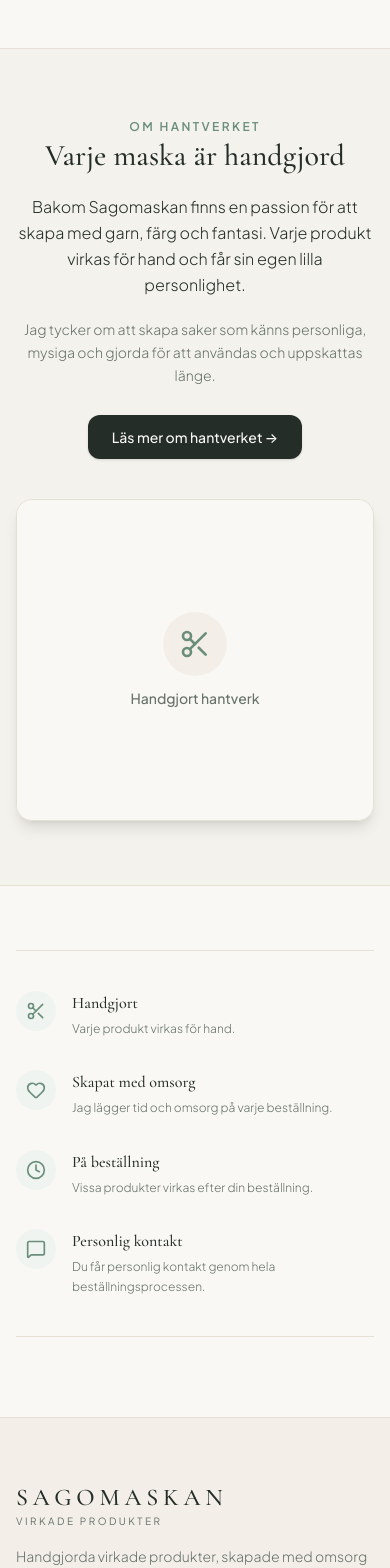
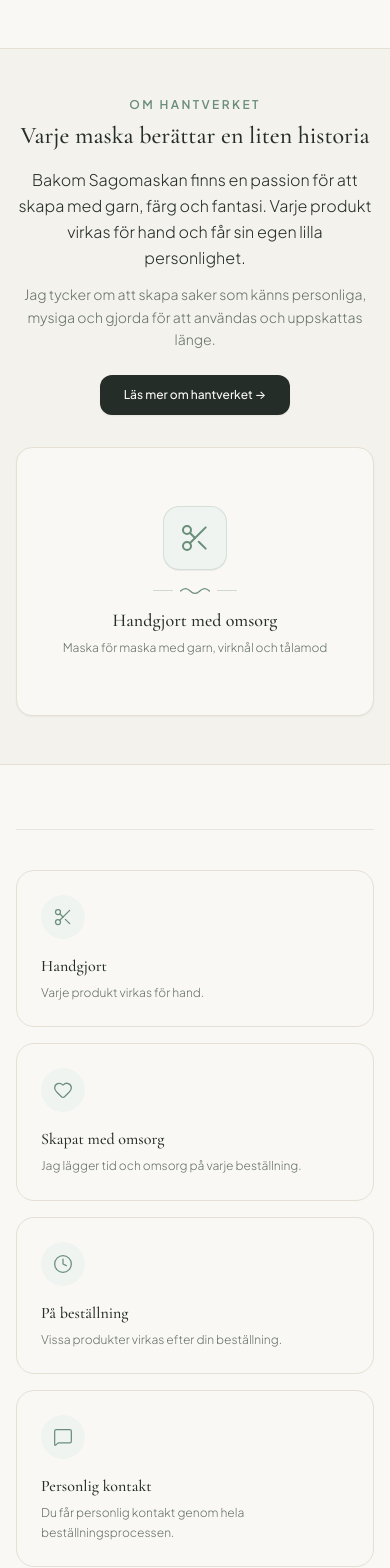
Before and after one commit to adamalice2221/sagomaskan, a React (Vite) app: page / in a window 390 px wide. Shown: the part 1780-3348 px from the top of the page. Built offline with nearby package versions, Linux system fonts and the light colour scheme; no server answers; the database is empty.

Commit message:
refactor: update home page teaser and shop header
Update the about teaser section layout for better responsiveness and remove the redundant header title on the shop page to improve visual hierarchy.

```diff
--- a/src/pages/HomePage.tsx
+++ b/src/pages/HomePage.tsx
@@ -278,27 +278,43 @@ export const HomePage: React.FC<HomePageProps> = ({
         )}
       </section>
 
-      {/* 4. ABOUT TEASER SECTION ("Varje maska är handgjord") */}
-      <section id="about-teaser-section" className="bg-[#F3EFE8]/70 border-y border-[#E6DFD3] py-16 sm:py-20">
+      {/* 4. ABOUT TEASER SECTION ("Varje maska berättar en liten historia") */}
+      <section id="about-teaser-section" className="bg-[#F3EFE8]/70 border-y border-[#E6DFD3] py-12 sm:py-16 lg:py-20">
         <div className="max-w-7xl mx-auto px-4 sm:px-6 lg:px-8">
-          <div className="grid grid-cols-1 lg:grid-cols-12 gap-10 lg:gap-14 items-center">
+          <div className="grid grid-cols-1 lg:grid-cols-12 gap-8 sm:gap-10 lg:gap-14 items-center">
 
             {/* Visual with Genuine Crochet Craft Aesthetic */}
             <div className="lg:col-span-5 order-2 lg:order-1">
-              <div className="relative mx-auto max-w-md">
-                <div className="relative rounded-2xl overflow-hidden border border-[#E6DFD3] shadow-lg">
+              <div className="relative mx-auto max-w-sm sm:max-w-md lg:max-w-none">
+                <div className="relative rounded-2xl sm:rounded-3xl overflow-hidden border border-[#E6DFD3] bg-[#FAF8F5] shadow-xs aspect-4/3 sm:aspect-4/3 md:aspect-square lg:aspect-4/5 flex items-center justify-center">
                   {settings?.aboutImageUrl ? (
                     <img
                       src={settings.aboutImageUrl}
-                      alt="Handvirkat hantverk med struktur"
-                      className="w-full h-80 sm:h-96 object-cover"
+                      alt="Sagomaskan - Handvirkat hantverk med garn och virknål"
+                      className="w-full h-full object-cover object-center transform hover:scale-[1.02] transition-transform duration-700 ease-out"
                     />
                   ) : (
-                    <div className="w-full h-80 sm:h-96 bg-[#FAF8F5] flex flex-col items-center justify-center p-8 text-center text-[#66726A] space-y-3">
-                      <div className="w-16 h-16 rounded-full bg-[#F3EFE8] flex items-center justify-center text-[#6B8E7B]">
-                        <Scissors className="w-8 h-8" />
+                    <div className="w-full h-full flex flex-col items-center justify-center p-6 sm:p-8 text-center text-[#66726A] relative">
+                      {/* Subtle organic craft decorative backdrop */}
+                      <div className="w-16 h-16 sm:w-20 sm:h-20 rounded-2xl bg-[#EFF4F1] border border-[#6B8E7B]/20 flex items-center justify-center text-[#6B8E7B] mb-4 sm:mb-5 shadow-2xs">
+                        <Scissors className="w-8 h-8 sm:w-9 sm:h-9" strokeWidth={1.5} />
                       </div>
-                      <p className="text-sm font-medium">Handgjort hantverk</p>
+
+                      {/* Decorative stitch accent */}
+                      <div className="inline-flex items-center justify-center gap-1.5 text-[#6B8E7B] mb-2.5" aria-hidden="true">
+                        <span className="w-5 h-[1.5px] bg-[#6B8E7B]/30 rounded-full" />
+                        <svg className="w-8 h-2.5 text-[#6B8E7B]" viewBox="0 0 40 12" fill="none" stroke="currentColor" strokeWidth="1.5" strokeLinecap="round">
+                          <path d="M2 6c4-4 8-4 12 0s8 4 12 0 8-4 12 0" />
+                        </svg>
+                        <span className="w-5 h-[1.5px] bg-[#6B8E7B]/30 rounded-full" />
+                      </div>
+
+                      <h3 className="font-serif text-lg sm:text-xl text-[#242D27] font-medium mb-1">
+                        Handgjort med omsorg
+                      </h3>
+                      <p className="text-xs sm:text-[13px] text-[#66726A] font-light max-w-xs leading-relaxed">
+                        Maska för maska med garn, virknål och tålamod
+                      </p>
                     </div>
                   )}
                 </div>
@@ -306,24 +322,27 @@ export const HomePage: React.FC<HomePageProps> = ({
             </div>
 
             {/* Narrative Content - Personal and genuine */}
-            <div className="lg:col-span-7 order-1 lg:order-2 space-y-5 text-center lg:text-left">
-              <span className="text-xs uppercase tracking-[0.2em] text-[#6B8E7B] font-semibold">
+            <div className="lg:col-span-7 order-1 lg:order-2 text-center lg:text-left flex flex-col justify-center">
+              <div>
+                <p className="text-xs uppercase tracking-[0.2em] text-[#6B8E7B] font-semibold mb-2 sm:mb-2.5">
                   Om hantverket
-              </span>
+                </p>
 
-              <h2 className="font-serif text-3xl sm:text-4xl md:text-5xl text-[#242D27] leading-tight font-medium">
-                Varje maska är handgjord
+                <h2 className="font-serif text-2xl sm:text-3xl lg:text-4xl text-[#242D27] leading-[1.25] font-medium mb-4 sm:mb-5">
+                  Varje maska berättar en liten historia
                 </h2>
 
-              <p className="text-base sm:text-lg text-[#242D27] font-light leading-relaxed max-w-2xl mx-auto lg:mx-0">
+                <div className="space-y-3 sm:space-y-3.5 mb-6 sm:mb-7">
+                  <p className="text-base sm:text-[17px] text-[#242D27] font-light leading-relaxed max-w-2xl mx-auto lg:mx-0">
                     Bakom Sagomaskan finns en passion för att skapa med garn, färg och fantasi. Varje produkt virkas för hand och får sin egen lilla personlighet.
                   </p>
 
                   <p className="text-sm sm:text-base text-[#66726A] font-light leading-relaxed max-w-2xl mx-auto lg:mx-0">
                     Jag tycker om att skapa saker som känns personliga, mysiga och gjorda för att användas och uppskattas länge.
                   </p>
+                </div>
 
-              <div className="pt-2">
+                <div>
                   <a
                     id="about-learn-more-btn"
                     href={getPageUrl('about')}
@@ -333,10 +352,11 @@ export const HomePage: React.FC<HomePageProps> = ({
                         onNavigate('about');
                       }
                     }}
-                  className="inline-flex items-center gap-2 px-6 py-3 rounded-xl bg-[#242D27] text-[#FAF8F5] text-sm font-medium hover:bg-[#6B8E7B] transition-colors shadow-sm group cursor-pointer"
+                    className="inline-flex items-center gap-2 px-6 py-3 rounded-xl bg-[#242D27] text-[#FAF8F5] text-xs sm:text-sm font-medium hover:bg-[#6B8E7B] active:scale-[0.98] transition-all shadow-xs group cursor-pointer"
                   >
                     <span>Läs mer om hantverket →</span>
                   </a>
+                </div>
               </div>
             </div>
 
@@ -344,66 +364,64 @@ export const HomePage: React.FC<HomePageProps> = ({
         </div>
       </section>
 
-      {/* 5. INFORMATION AND PROMISES - Neutral, genuine messages */}
-      <section id="values-section" className="max-w-7xl mx-auto px-4 sm:px-6 lg:px-8">
-        <div className="grid grid-cols-1 sm:grid-cols-2 lg:grid-cols-4 gap-8 py-10 border-y border-[#E6DFD3]">
+      {/* 5. INFORMATION AND PROMISES - 4 elegant Scandinavian cards */}
+      <section id="values-section" className="max-w-7xl mx-auto px-4 sm:px-6 lg:px-8 pb-12 sm:pb-16">
+        <div className="border-y border-[#E6DFD3]/70 py-10 sm:py-14">
+          <div className="grid grid-cols-1 sm:grid-cols-2 lg:grid-cols-4 gap-4 sm:gap-5 lg:gap-6">
 
-          <div className="flex items-start gap-4">
-            <div className="w-10 h-10 rounded-full bg-[#EFF4F1] text-[#6B8E7B] flex items-center justify-center shrink-0">
-              <Scissors className="w-5 h-5" />
+            {/* 1. Handgjort */}
+            <div className="h-full flex flex-col p-6 sm:p-7 rounded-[18px] bg-[#FAF8F5] border border-[#E6DFD3] hover:border-[#6B8E7B]/40 transition-colors duration-300">
+              <div className="w-11 h-11 sm:w-12 sm:h-12 rounded-full bg-[#EFF4F1] text-[#6B8E7B] flex items-center justify-center shrink-0 mb-4 sm:mb-5">
+                <Scissors className="w-5 h-5" strokeWidth={1.5} />
               </div>
-            <div>
-              <h4 className="font-serif text-base font-medium text-[#242D27]">
+              <h3 className="font-serif text-base sm:text-lg font-medium text-[#242D27] mb-1.5 leading-snug">
                 Handgjort
-              </h4>
-              <p className="text-xs text-[#66726A] mt-1 font-light leading-relaxed">
+              </h3>
+              <p className="text-xs sm:text-[13px] text-[#66726A] font-light leading-relaxed">
                 Varje produkt virkas för hand.
               </p>
             </div>
+
+            {/* 2. Skapat med omsorg */}
+            <div className="h-full flex flex-col p-6 sm:p-7 rounded-[18px] bg-[#FAF8F5] border border-[#E6DFD3] hover:border-[#6B8E7B]/40 transition-colors duration-300">
+              <div className="w-11 h-11 sm:w-12 sm:h-12 rounded-full bg-[#EFF4F1] text-[#6B8E7B] flex items-center justify-center shrink-0 mb-4 sm:mb-5">
+                <Heart className="w-5 h-5" strokeWidth={1.5} />
               </div>
-
-          <div className="flex items-start gap-4">
-            <div className="w-10 h-10 rounded-full bg-[#EFF4F1] text-[#6B8E7B] flex items-center justify-center shrink-0">
-              <Heart className="w-5 h-5 text-[#6B8E7B]" />
-            </div>
-            <div>
-              <h4 className="font-serif text-base font-medium text-[#242D27]">
+              <h3 className="font-serif text-base sm:text-lg font-medium text-[#242D27] mb-1.5 leading-snug">
                 Skapat med omsorg
-              </h4>
-              <p className="text-xs text-[#66726A] mt-1 font-light leading-relaxed">
+              </h3>
+              <p className="text-xs sm:text-[13px] text-[#66726A] font-light leading-relaxed">
                 Jag lägger tid och omsorg på varje beställning.
               </p>
             </div>
+
+            {/* 3. På beställning */}
+            <div className="h-full flex flex-col p-6 sm:p-7 rounded-[18px] bg-[#FAF8F5] border border-[#E6DFD3] hover:border-[#6B8E7B]/40 transition-colors duration-300">
+              <div className="w-11 h-11 sm:w-12 sm:h-12 rounded-full bg-[#EFF4F1] text-[#6B8E7B] flex items-center justify-center shrink-0 mb-4 sm:mb-5">
+                <Clock className="w-5 h-5" strokeWidth={1.5} />
               </div>
-
-          <div className="flex items-start gap-4">
-            <div className="w-10 h-10 rounded-full bg-[#EFF4F1] text-[#6B8E7B] flex items-center justify-center shrink-0">
-              <Clock className="w-5 h-5" />
-            </div>
-            <div>
-              <h4 className="font-serif text-base font-medium text-[#242D27]">
+              <h3 className="font-serif text-base sm:text-lg font-medium text-[#242D27] mb-1.5 leading-snug">
                 På beställning
-              </h4>
-              <p className="text-xs text-[#66726A] mt-1 font-light leading-relaxed">
+              </h3>
+              <p className="text-xs sm:text-[13px] text-[#66726A] font-light leading-relaxed">
                 Vissa produkter virkas efter din beställning.
               </p>
             </div>
+
+            {/* 4. Personlig kontakt */}
+            <div className="h-full flex flex-col p-6 sm:p-7 rounded-[18px] bg-[#FAF8F5] border border-[#E6DFD3] hover:border-[#6B8E7B]/40 transition-colors duration-300">
+              <div className="w-11 h-11 sm:w-12 sm:h-12 rounded-full bg-[#EFF4F1] text-[#6B8E7B] flex items-center justify-center shrink-0 mb-4 sm:mb-5">
+                <MessageSquare className="w-5 h-5" strokeWidth={1.5} />
               </div>
-
-          <div className="flex items-start gap-4">
-            <div className="w-10 h-10 rounded-full bg-[#EFF4F1] text-[#6B8E7B] flex items-center justify-center shrink-0">
-              <MessageSquare className="w-5 h-5" />
-            </div>
-            <div>
-              <h4 className="font-serif text-base font-medium text-[#242D27]">
+              <h3 className="font-serif text-base sm:text-lg font-medium text-[#242D27] mb-1.5 leading-snug">
                 Personlig kontakt
-              </h4>
-              <p className="text-xs text-[#66726A] mt-1 font-light leading-relaxed">
+              </h3>
+              <p className="text-xs sm:text-[13px] text-[#66726A] font-light leading-relaxed">
                 Du får personlig kontakt genom hela beställningsprocessen.
               </p>
             </div>
+
           </div>
-
         </div>
       </section>
 
--- a/src/pages/ShopPage.tsx
+++ b/src/pages/ShopPage.tsx
@@ -183,9 +183,6 @@ export const ShopPage: React.FC<ShopPageProps> = ({
 
       {/* Page Header (Clean, airy, elegant with consistent brand details) */}
       <div className="text-center max-w-2xl mx-auto space-y-3 pt-2">
-        <h1 className="font-serif text-3xl sm:text-4xl lg:text-5xl text-[#242D27] font-medium tracking-tight">
-          Shop
-        </h1>
         <p className="text-sm sm:text-base text-[#66726A] font-light leading-relaxed">
           Handgjorda virkade alster för små och stora.
         </p>
```
Lines whose indentation alone changed are shown as unchanged.
